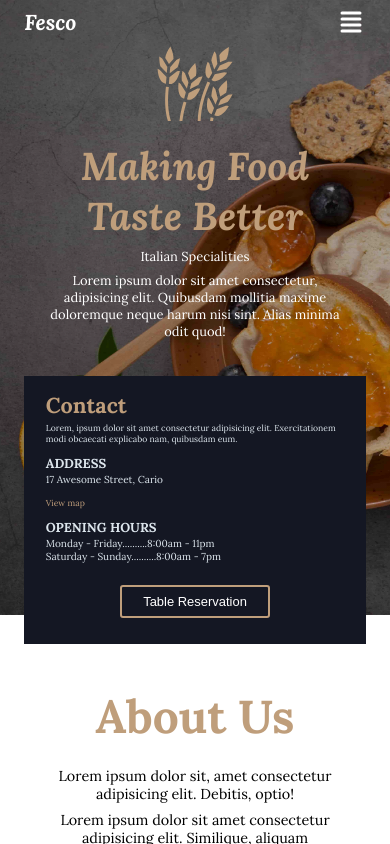
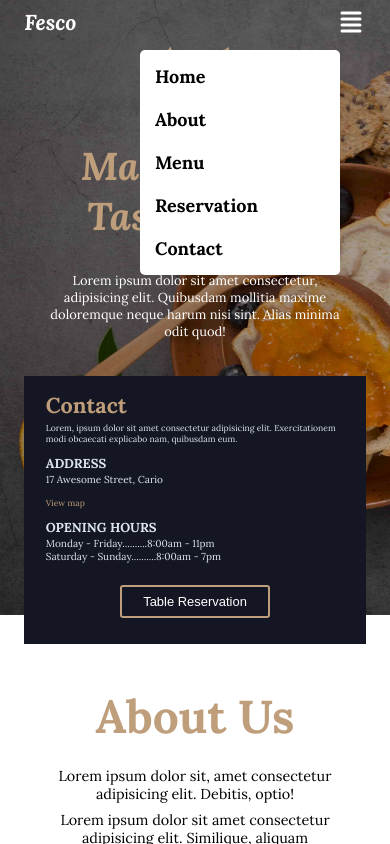
Before and after one commit to MahmoudAidia/React_Fesco_Restaurant, a React (Vite) app: page / in a window 390 px wide. Both pictures are taken after a click on the icon 350 px from the left and 22 px from the top of the page. Shown: the top 844 px of the page. Built offline with nearby package versions, Linux system fonts and the light colour scheme.

Commit message:
Final touches

```diff
--- a/src/components/Footer.jsx
+++ b/src/components/Footer.jsx
@@ -1,99 +1,5 @@
-import Container from "../UI/Container";
-import Address from "./Address";
-import ReservationBtn from "./ReservationBtn";
-import OpenHours from "./OpenHours";
-import { FaFacebook, FaInstagram, FaTwitter } from "react-icons/fa";
-
-import styles from "./Footer.module.css";
-
 function Footer() {
-  return (
-    <footer>
-      <Container>
-        <div className={styles.footer}>
-          <div className={styles.colContainer}>
-            <div className={styles.col1}>
-              <Address />
-            </div>
-            <ReservationBtn>View map</ReservationBtn>
-          </div>
-
-          <div className={styles.colContainer}>
-            <div className={styles.col2}>
-              <OpenHours />
-            </div>
-
-            <ReservationBtn>Table Reservation</ReservationBtn>
-          </div>
-
-          <div className={styles.colContainer}>
-            <div className={styles.col3}>
-              <h3>We are social:</h3>
-              <p>Feel free to check our social media</p>
-            </div>
-
-            <div className={styles.socialIconsContainer}>
-              <div>
-                <FaFacebook className={styles.icon} />
-              </div>
-
-              <div>
-                <FaInstagram className={styles.icon} />
-              </div>
-
-              <div>
-                <FaTwitter className={styles.icon} />
-              </div>
-            </div>
-          </div>
-        </div>
-      </Container>
-    </footer>
-  );
+  return <div></div>;
 }
 
 export default Footer;
-
-// function Footer() {
-//   return (
-//     <footer className={styles.footer}>
-//       <Container>
-//         <div className={styles.footerContainer}>
-//           <div className={styles.footerCol}>
-//             <div className={styles.footerBox}>
-//               <Address />
-//             </div>
-//             <ReservationBtn>View Map</ReservationBtn>
-//           </div>
-
-//           <div className={styles.footerCol}>
-//             <div className={styles.footerBox}>
-//               <OpenHours />
-//             </div>
-//             <ReservationBtn>View Map</ReservationBtn>
-//           </div>
-
-//           <div className={styles.social}>
-//             <div>
-//               <h4>We are social</h4>
-//               <p>Feel free to check our social media pages.</p>
-//             </div>
-//             <div className={styles.socialIcons}>
-//               <div>
-//                 <FaFacebook />
-//               </div>
-//               <div>
-//                 <FaInstagram />
-//               </div>
-//               <div>
-//                 <FaTwitter />
-//               </div>
-//             </div>
-//           </div>
-//         </div>
-//       </Container>
-//     </footer>
-//   );
-// }
-
-// export default Footer;
--- a/src/components/Footer.module.css
+++ /dev/null
@@ -1,73 +0,0 @@
-footer {
-  background-color: var(--main-bg-color);
-}
-.footer {
-  display: grid;
-  grid-gap: 100px;
-  grid-template-columns: repeat(auto-fill, minmax(200px, 1fr));
-  padding-top: 100px;
-  padding-bottom: 100px;
-  color: #ddd;
-}
-.colContainer {
-  display: flex;
-  flex-direction: column;
-  align-items: flex-start;
-}
-.col1 {
-  height: 50px;
-  width: 300px;
-  margin-bottom: 30px;
-}
-.col2 {
-  height: 50px;
-  width: 300px;
-  margin-bottom: 30px;
-}
-.col3 {
-  height: 50px;
-  width: 300px;
-  margin-bottom: 30px;
-}
-
-.col3 h3,
-.col3 p {
-  font-size: 18px;
-}
-
-.socialIconsContainer {
-  display: flex;
-  gap: 30px;
-}
-.socialIconsContainer div {
-  border: 1px solid var(--main-color);
-  padding: 10px;
-}
-
-.icon {
-  width: 30px;
-  height: 30px;
-  cursor: pointer;
-}
-
-@media (max-width: 720px) {
-  .footer {
-    display: flex;
-    flex-direction: column;
-    align-items: center;
-  }
-  .col1,
-  .col2,
-  .col3 {
-    display: flex;
-    flex-direction: column;
-    align-items: flex-start;
-  }
-  .col1 {
-    margin-bottom: 0px;
-  }
-
-  .col2 {
-    margin-bottom: 15px;
-  }
-}
--- a/src/components/Form.jsx
+++ b/src/components/Form.jsx
@@ -3,8 +3,11 @@ import Button from "../UI/Button";
 import styles from "./Form.module.css";
 
 function Form() {
+  function formHandler(e) {
+    e.preventDefault();
+  }
   return (
-    <form>
+    <form onClick={formHandler}>
       <div className={styles.formBox}>
         <div>
           <label>Choose a data</label>
--- a/src/components/Header.jsx
+++ b/src/components/Header.jsx
@@ -1,8 +1,12 @@
 import styles from "./Header.module.css";
 import { motion } from "framer-motion";
+import { useState } from "react";
 import { HiViewList } from "react-icons/hi";
+import MobileNav from "./MobileNav";
 
 function Header() {
+  const [showMobileNav, setShowMobileNav] = useState(false);
+
   return (
     <header className={styles.header}>
       <nav className={styles.nav}>
@@ -47,7 +51,12 @@ function Header() {
           </motion.li>
         </ul>
 
-        <HiViewList className={styles.listIcon} />
+        <HiViewList
+          className={styles.listIcon}
+          onClick={() => setShowMobileNav((prev) => !prev)}
+        />
+
+        {showMobileNav && <MobileNav />}
       </nav>
     </header>
   );
--- a/src/components/Header.module.css
+++ b/src/components/Header.module.css
@@ -50,6 +50,7 @@
   display: none;
   width: 30px;
   height: 30px;
+  cursor: pointer;
 }
 @media (max-width: 960px) {
   .header {
--- /dev/null
+++ b/src/components/MobileNav.jsx
@@ -0,0 +1,22 @@
+import styles from "./MobileNav.module.css";
+import { motion } from "framer-motion";
+function MobileNav() {
+  return (
+    <motion.div
+      initial={{ opacity: 0 }}
+      animate={{ opacity: 1 }}
+      transition={{ duration: 1 }}
+      className={styles.mobileNav}
+    >
+      <ul>
+        <li>Home</li>
+        <li>About</li>
+        <li>Menu</li>
+        <li>Reservation</li>
+        <li>Contact</li>
+      </ul>
+    </motion.div>
+  );
+}
+
+export default MobileNav;
--- /dev/null
+++ b/src/components/MobileNav.module.css
@@ -0,0 +1,29 @@
+.mobileNav {
+  width: 200px;
+  background-color: #fff;
+  height: fit-content;
+  position: absolute;
+  top: 50px;
+  color: #000;
+  right: 50px;
+  border-radius: 5px;
+}
+
+.mobileNav ul {
+  display: flex;
+  flex-direction: column;
+  align-items: flex-start;
+  row-gap: 20px;
+  padding: 15px 0 15px 15px;
+}
+
+.mobileNav ul li {
+  font-size: 18px;
+  font-weight: 700;
+  cursor: pointer;
+  transition: all 0.4s ease;
+}
+
+.mobileNav ul li:hover {
+  transform: translate(10px);
+}
```
